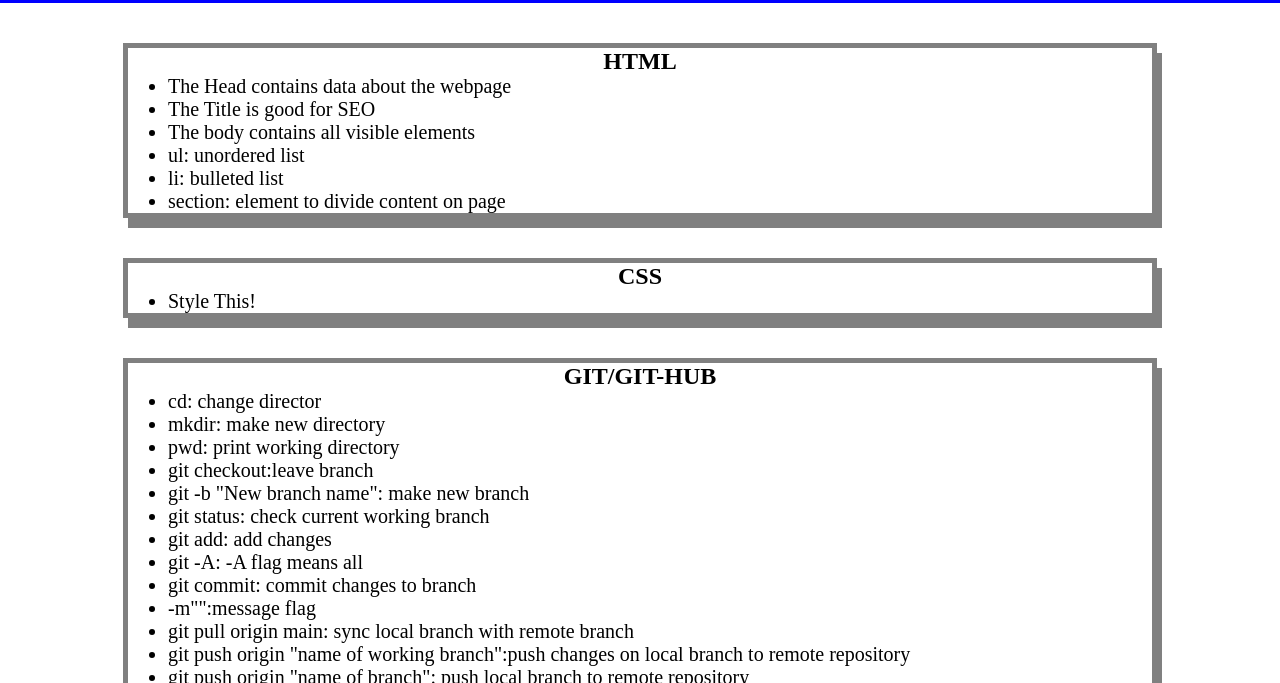
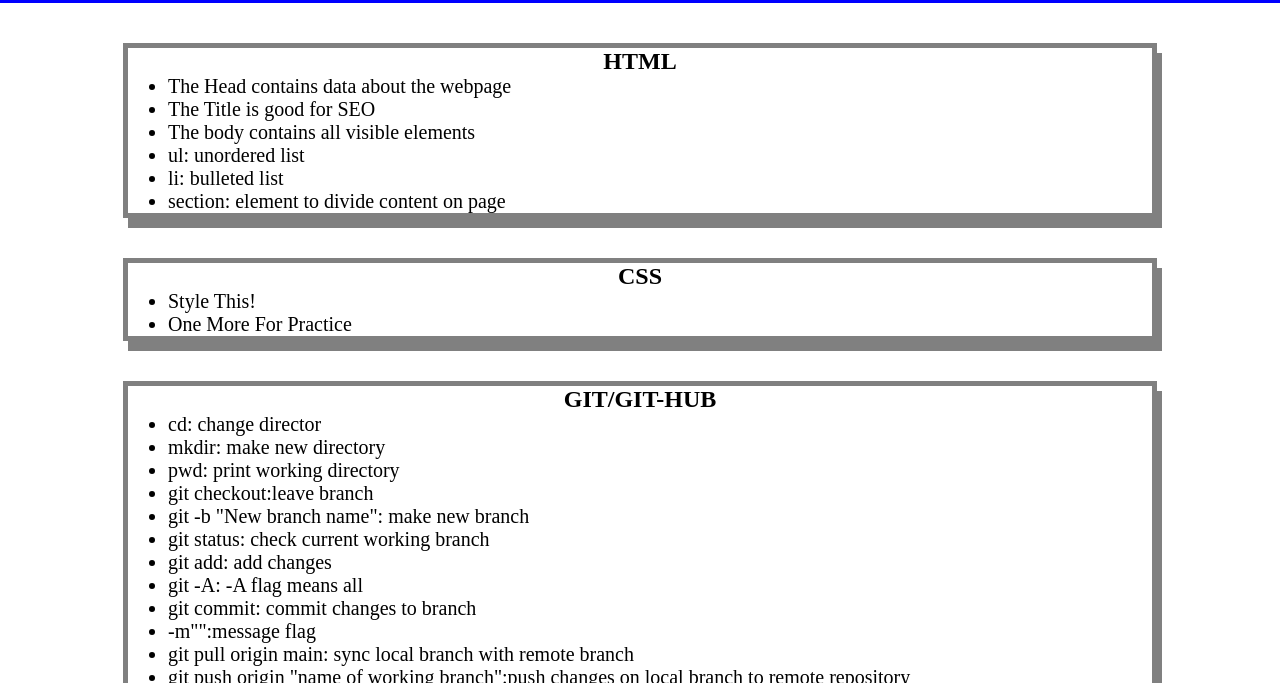
Before and after one commit to aidanespinosa/pre-work-study-guide, a plain HTML site: page index.html in a window 1280 px wide. Shown: the part 117-800 px from the top of the page. Drawn offline with Linux system fonts and the light colour scheme.

Commit message:
added css note

```diff
--- a/index.html
+++ b/index.html
@@ -39,6 +39,7 @@
         <ul>
 
           <li>Style This!</li>
+          <li>One More For Practice</li>
 
         </ul>
 
```
